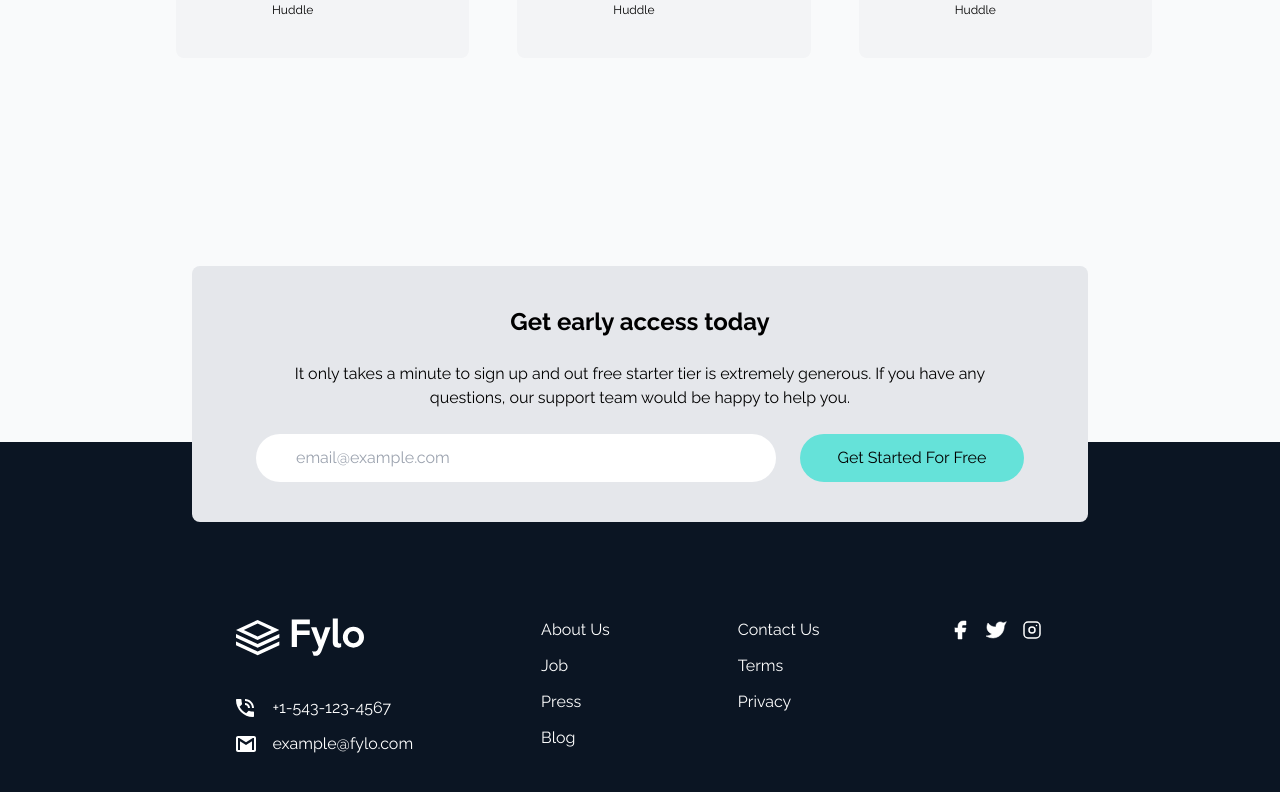
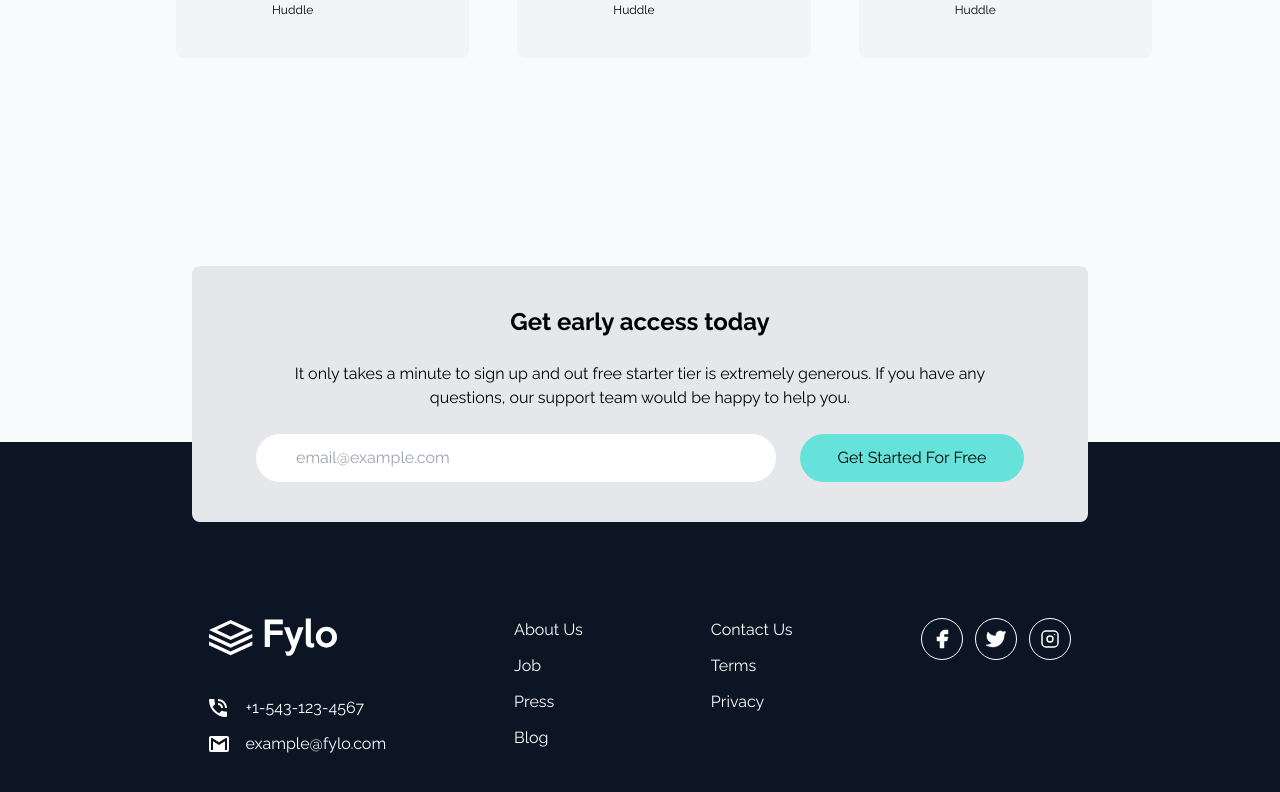
Before and after one commit to saneckaA/fylo-website-react-tailwind, a React (Create React App) app: page / in a window 1280 px wide. Shown: the part 2630-3422 px from the top of the page. Built offline with nearby package versions, Linux system fonts and the light colour scheme.

Commit message:
added border to social media logos

```diff
--- a/src/Footer/index.js
+++ b/src/Footer/index.js
@@ -45,9 +45,9 @@ const Footer = () => {
                         <a href='#' className='hover:text-accentCyan'>Privacy</a>
                     </div>
                     <div className='flex flex-row space-x-3'>
-                        <img src={facebook} alt='' />
-                        <img src={twitter} alt='' />
-                        <img src={insta} alt='' />
+                        <img src={facebook} alt='' className='border border-white rounded-full p-2' />
+                        <img src={twitter} alt='' className='border border-white rounded-full p-2' />
+                        <img src={insta} alt='' className='border border-white rounded-full p-2' />
                     </div>
                 </div>
             </div>
```
